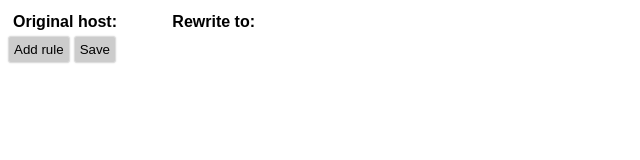
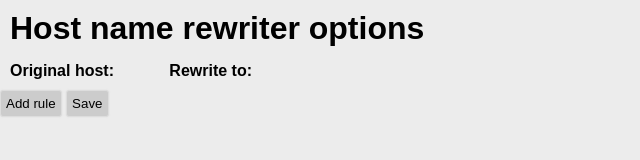
Before and after one commit to mattiaslundberg/HostNameRewriter, a browser extension: page options.html in a window 1280 px wide. Shown: the whole page, without its empty margins (0-640 px from the left). Drawn offline with Linux system fonts and the light colour scheme.

Commit message:
More styling of options page (#3).

```diff
--- a/css/options.css
+++ b/css/options.css
@@ -1,9 +1,19 @@
+body {
+	margin: 0;
+	background-color: #ECECEC;
+	font-family: arial;
+}
+
+h1 {
+	margin: 10px;
+}
 
 /* Styling of url table */
 table#urls {
 	width: 396px;
 	margin: 0;
 	padding: 2px;
+	margin: 5px;
 	font-family: arial;
 }
 
--- a/options.html
+++ b/options.html
@@ -5,6 +5,9 @@
 	<link rel="stylesheet" type="text/css" href="css/options.css">
 </head>
 <body>
+<div id="message">
+</div>
+<h1 id="title">Host name rewriter options</h1>
 <table id="urls">
 	<thead>
 		<tr>
@@ -15,8 +18,10 @@
 	</thead>
 	<tbody></tbody>
 </table>
-<button id="add_url">Add rule</button>
-<button id="save">Save</button>
+<div class="control">
+	<button id="add_url">Add rule</button>
+	<button id="save">Save</button>
+</div>
 
 <script type="text/javascript" src="options.js"></script>
 </body>
```
